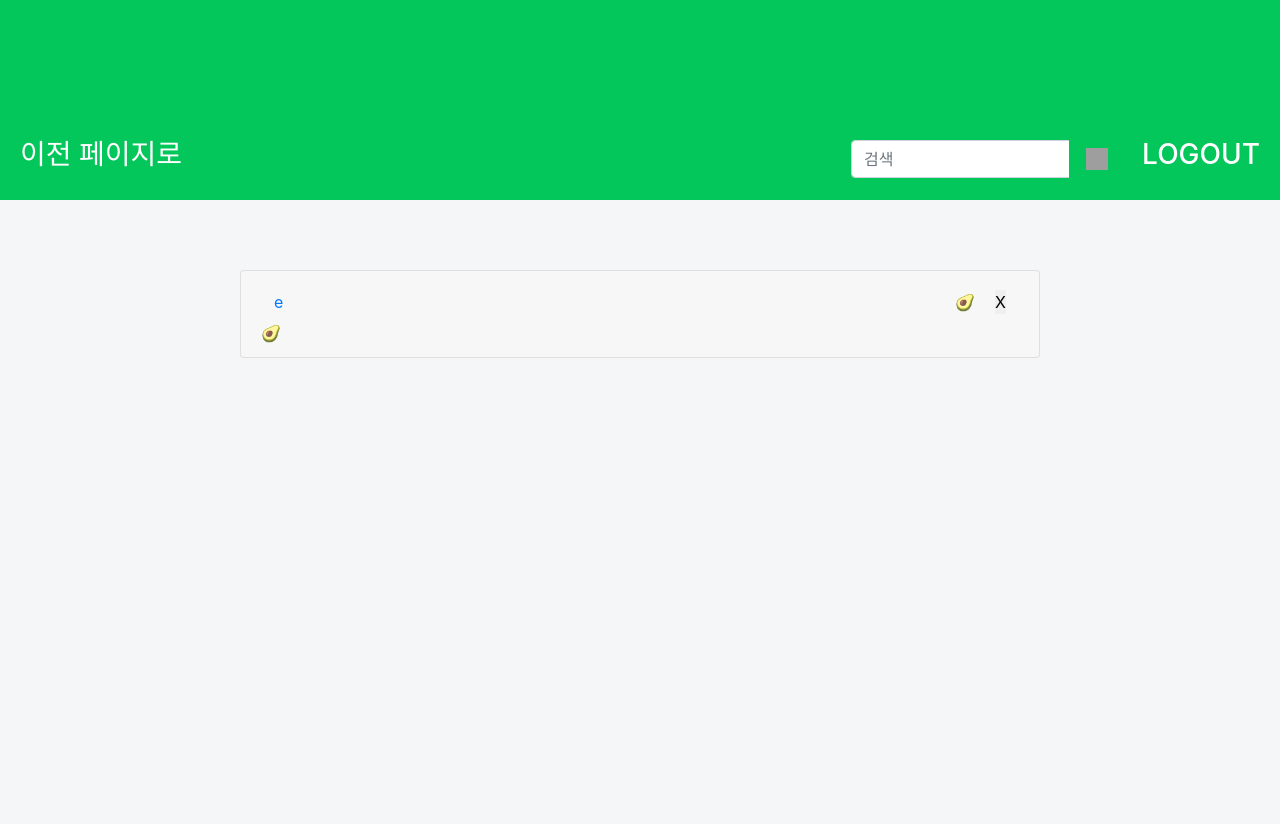
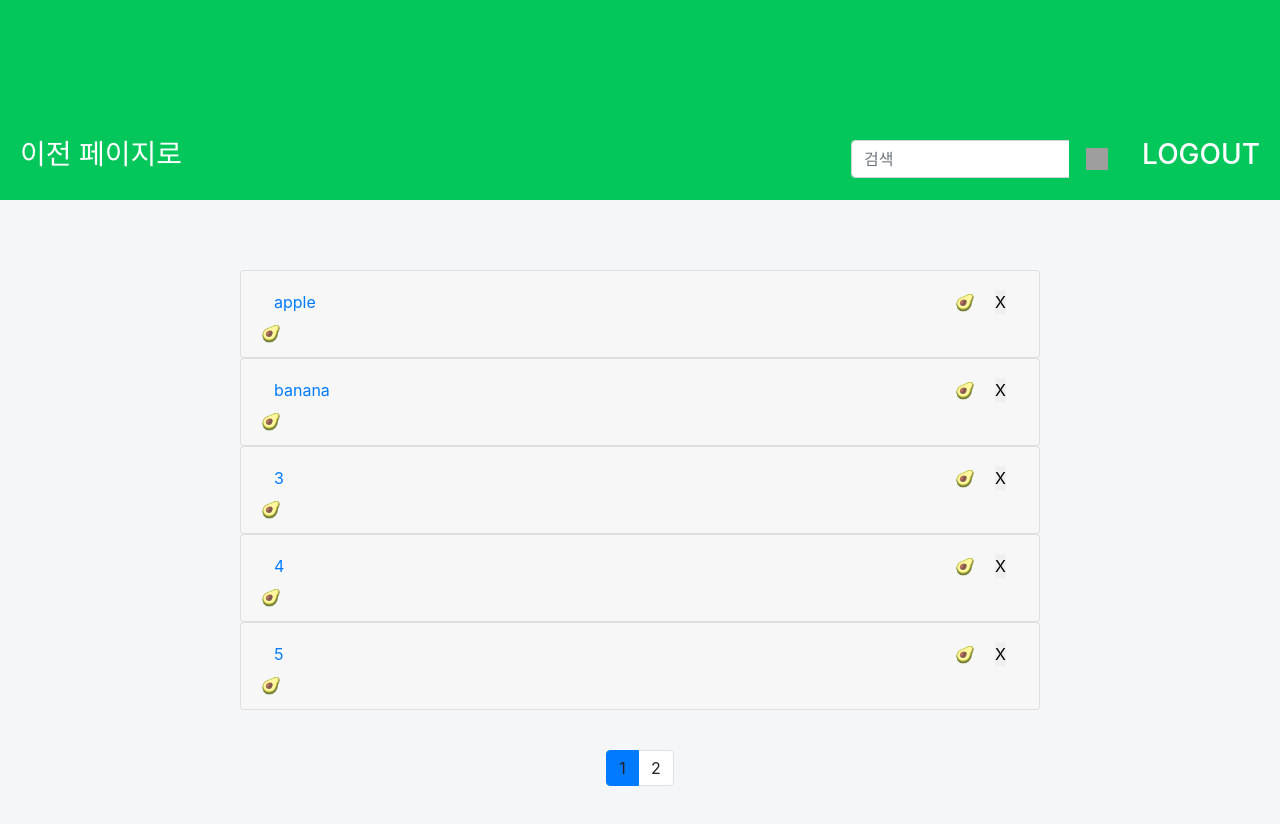
Before and after one commit to codestates/Avocado-AVocaDo, a React (Create React App) app in the folder client/: page /wordbook in a window 1280 px wide. Shown: the top 824 px of the page. Before the commit the page ends 800 px from the top, so only its background shows below. Built offline with nearby package versions, Linux system fonts and the light colour scheme; grey boxes are pictures that could not be loaded.

Commit message:
add dummy data for client test

```diff
--- a/client/src/App.js
+++ b/client/src/App.js
@@ -18,9 +18,52 @@ class App extends React.Component {
       currentWord: null,
       wordData: [
         {
-          wordId: 1,
-          word: 'apple',
-          sentences: ['I like apple', 'I hate apple'],
+          word: { 1: "apple" },
+          updatedAt: String(new Date().toUTCString()),
+          sentences: {101:'apple is red',102:'apple is expensive',103:'samsung'}
+        },
+        {
+          word: { 2: "banana" },
+          updatedAt: String(new Date().toUTCString()),
+          sentences: { 1: "1", 2: "2" ,11:"11"}
+        },
+        {
+          word: { 3: "3" },
+          updatedAt: String(new Date().toUTCString()),
+          sentences: { 3: "3", 4: "4" ,13:"11"}
+        },
+        {
+          word: { 4: "4" },
+          updatedAt: String(new Date().toUTCString()),
+          sentences: { 5: "5", 6: "6",15:"11" }
+        },
+        {
+          word: { 5: "5" },
+          updatedAt: String(new Date().toUTCString()),
+          sentences: { 7: "7", 8: "8",17:"11" }
+        },
+        {
+          word: { 6: "6" },
+          updatedAt: String(new Date().toUTCString()),
+          sentences: { 9: "9", 10: "10",19:"11" }
+        },
+        {
+          word: { 7: "7" },
+          updatedAt: String(new Date().toUTCString()),
+          sentences: { 11: "11", 12: "12",21:"11" }
+        },
+        {
+          word: { 8: "8" },
+          updatedAt: String(new Date().toUTCString()),
+          sentences: { 13: "13", 14: "14",23:"11" }
+        }, {
+          word: { 9: "9" },
+          updatedAt: String(new Date().toUTCString()),
+          sentences: { 15: "15", 16: "16",25:"11" }
+        }, {
+          word: { 10: "10" },
+          updatedAt: String(new Date().toUTCString()),
+          sentences: { 17: "17", 18: "18",27:"11" }
         }
       ],
       // TODO: 서버로 부터 데이터 받은 후 받은 데이터로 초기화 시켜줘야 함
```
